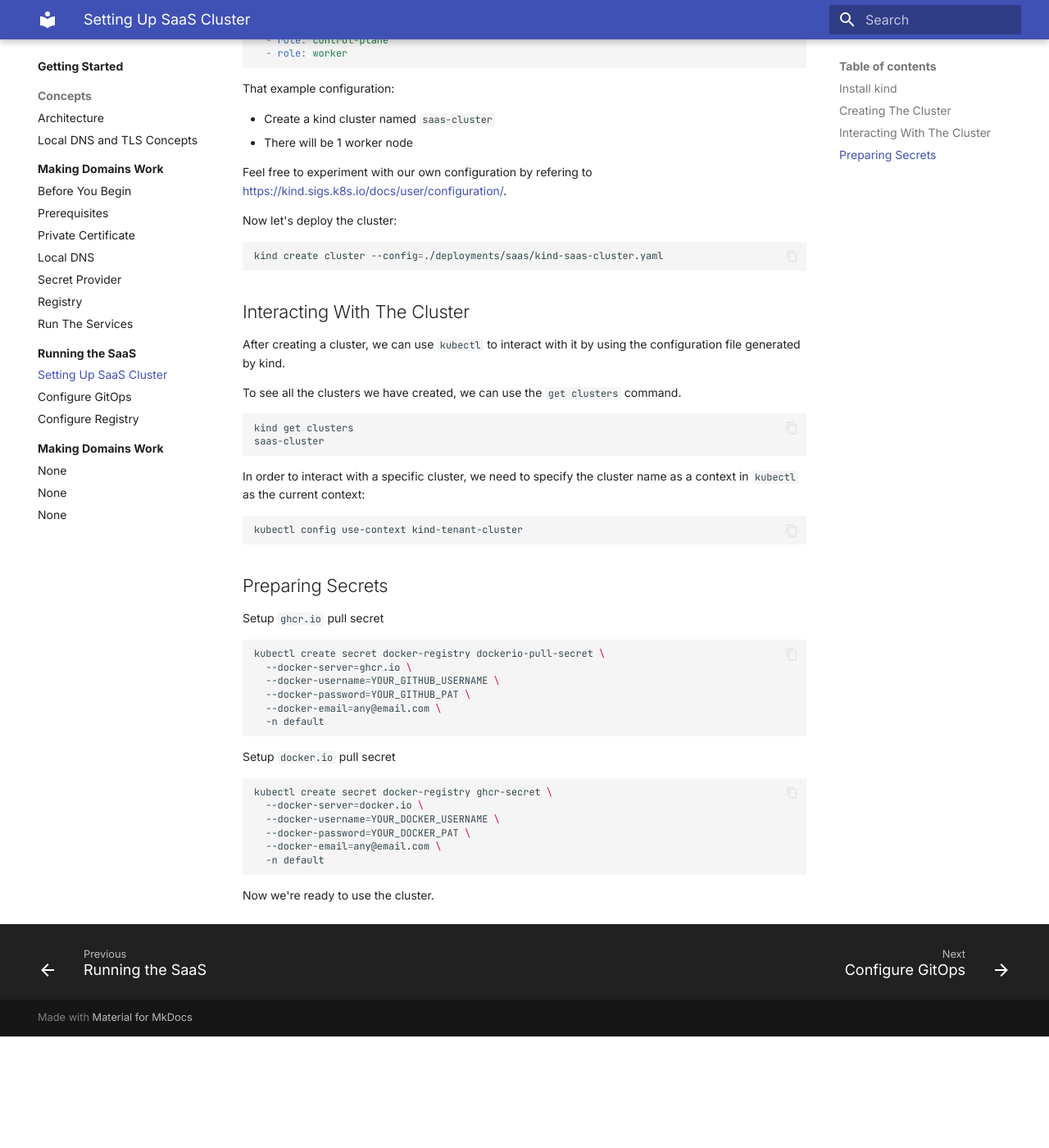
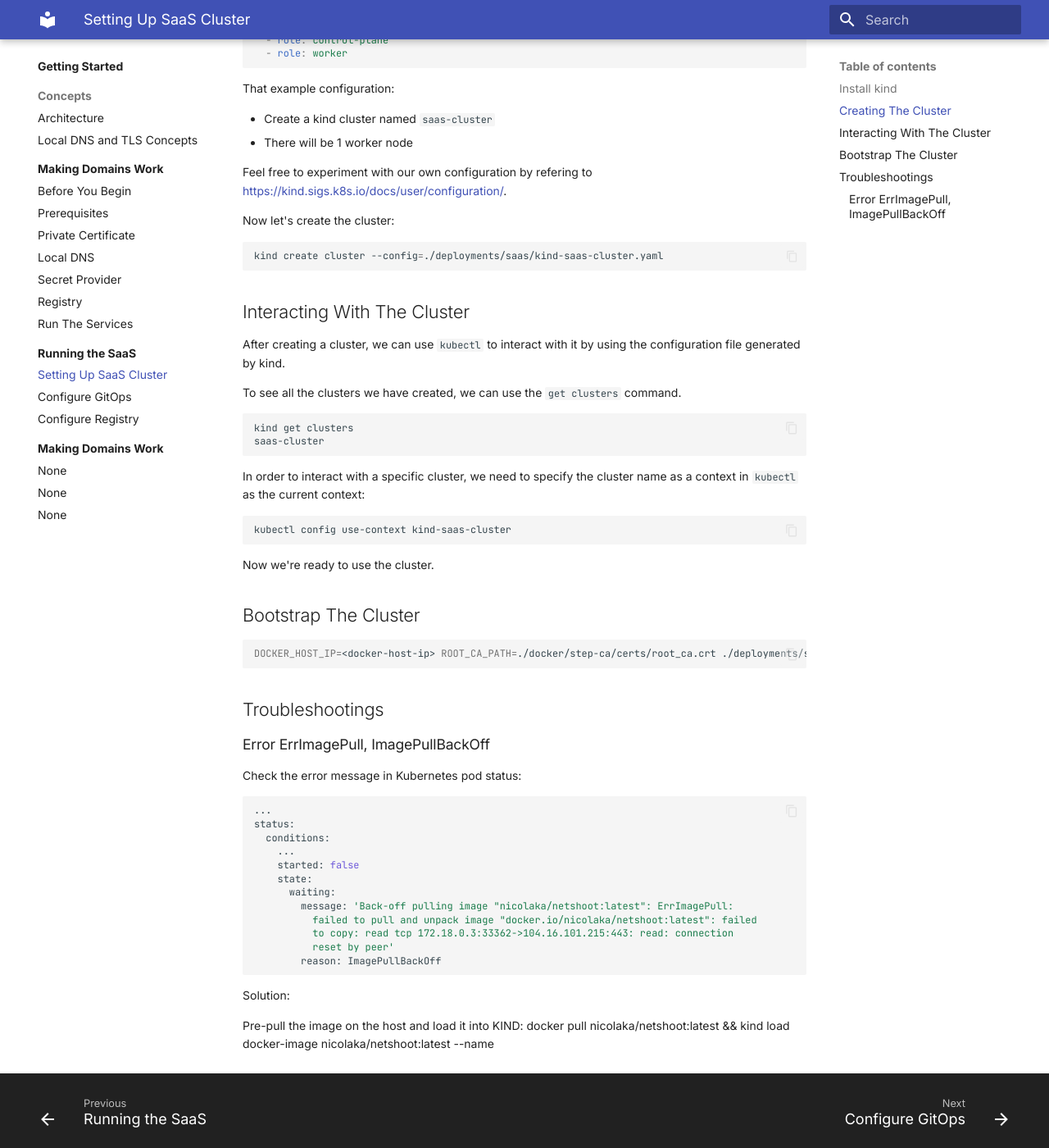
Before and after one commit to taufiqibrahim/saas-data-platform-on-kubernetes, an MkDocs documentation site: the page built from docs/getting-started/02-running-the-saas/01-saas-cluster.md, in a window 1280 px wide and 1400 px high, scrolled down 507 px. Shown: the whole window at 82% size. Built offline with MkDocs 1.6.1 and Material for MkDocs 9.7.7, drawn with Linux system fonts in a browser that asks for light colours; before the commit the page ends 1771 px from its top, so only the background shows below that.

Commit message:
update doc

````diff
--- a/docs/getting-started/02-running-the-saas/01-saas-cluster.md
+++ b/docs/getting-started/02-running-the-saas/01-saas-cluster.md
@@ -26,7 +26,7 @@
 
 Feel free to experiment with our own configuration by refering to [https://kind.sigs.k8s.io/docs/user/configuration/](https://kind.sigs.k8s.io/docs/user/configuration/).
 
-Now let's deploy the cluster:
+Now let's create the cluster:
 ```bash
 kind create cluster --config=./deployments/saas/kind-saas-cluster.yaml
 ```
@@ -44,29 +44,37 @@
 
 In order to interact with a specific cluster, we need to specify the cluster name as a context in `kubectl` as the current context:
 ```bash
-kubectl config use-context kind-tenant-cluster
-```
-
-## Preparing Secrets
-
-Setup `ghcr.io` pull secret
-```bash
-kubectl create secret docker-registry dockerio-pull-secret \
-  --docker-server=ghcr.io \
-  --docker-username=YOUR_GITHUB_USERNAME \
-  --docker-password=YOUR_GITHUB_PAT \
-  --docker-email=any@email.com \
-  -n default
-```
-
-Setup `docker.io` pull secret
-```bash
-kubectl create secret docker-registry ghcr-secret \
-  --docker-server=docker.io \
-  --docker-username=YOUR_DOCKER_USERNAME \
-  --docker-password=YOUR_DOCKER_PAT \
-  --docker-email=any@email.com \
-  -n default
+kubectl config use-context kind-saas-cluster
 ```
 
 Now we're ready to use the cluster.
+
+## Bootstrap The Cluster
+
+```bash
+DOCKER_HOST_IP=<docker-host-ip> ROOT_CA_PATH=./docker/step-ca/certs/root_ca.crt ./deployments/saas/bootstrap-saas-cluster.sh
+```
+
+## Troubleshootings
+
+### Error ErrImagePull, ImagePullBackOff
+
+Check the error message in Kubernetes pod status:
+```bash
+...
+status:
+  conditions:
+    ...
+    started: false
+    state:
+      waiting:
+        message: 'Back-off pulling image "nicolaka/netshoot:latest": ErrImagePull:
+          failed to pull and unpack image "docker.io/nicolaka/netshoot:latest": failed
+          to copy: read tcp 172.18.0.3:33362->104.16.101.215:443: read: connection
+          reset by peer'
+        reason: ImagePullBackOff
+```
+
+Solution:
+
+Pre-pull the image on the host and load it into KIND: docker pull nicolaka/netshoot:latest && kind load docker-image nicolaka/netshoot:latest --name <cluster-name>
````
